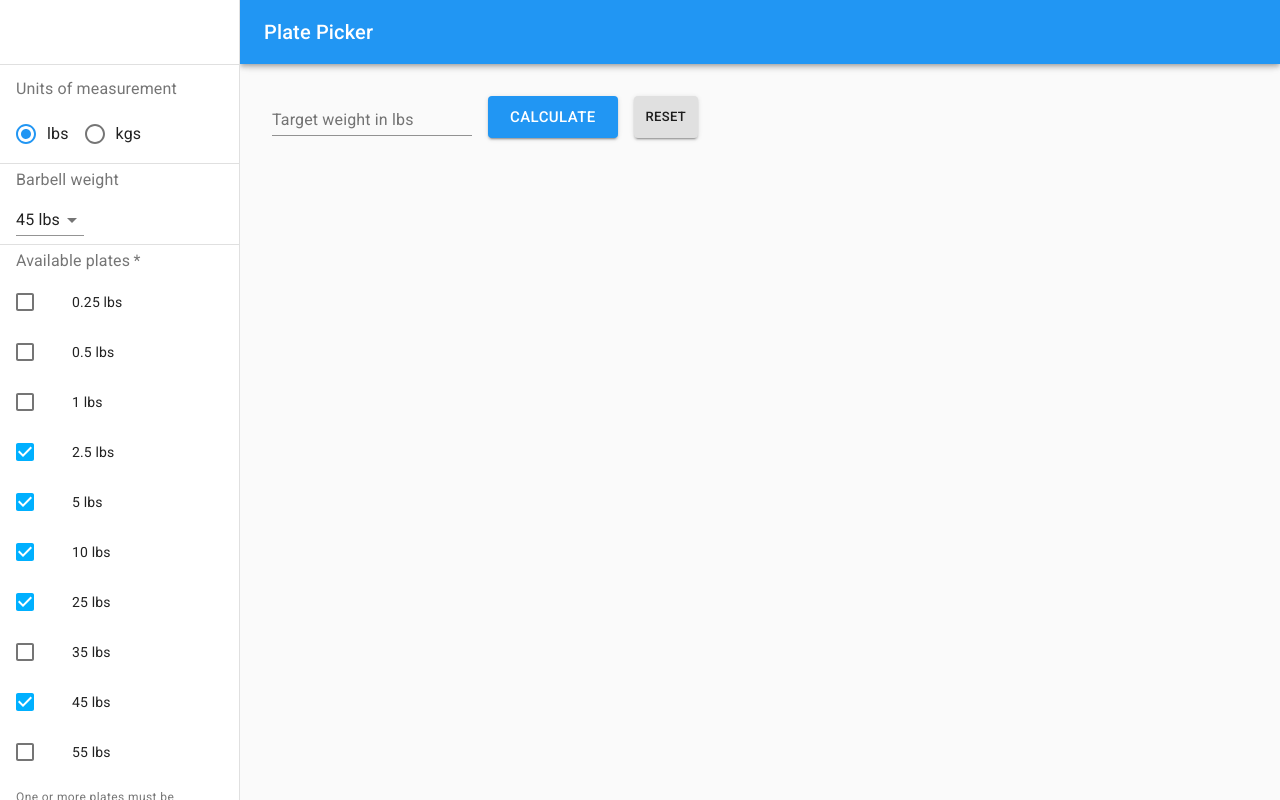
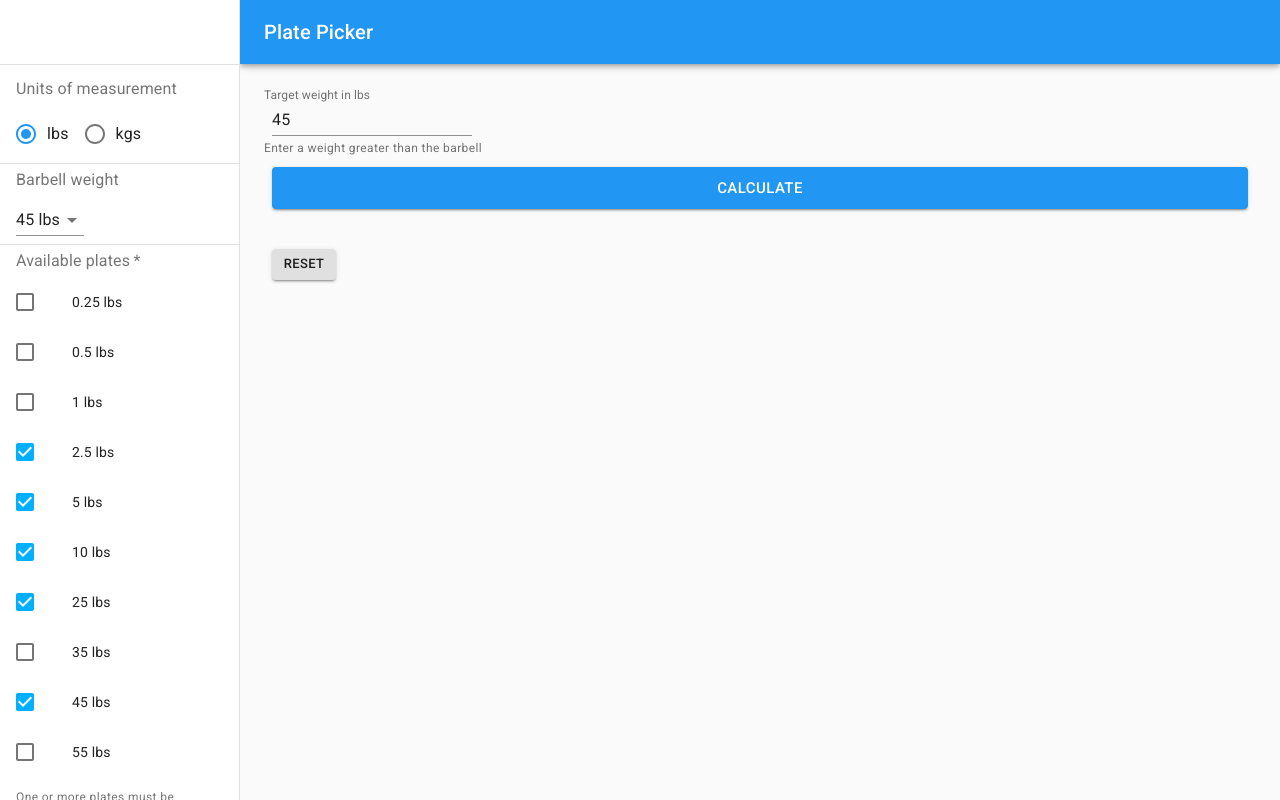
Before and after one commit to BillyBunn/plate-picker, a React (Create React App) app: page / in a window 1280 px wide. Built offline with nearby package versions, Linux system fonts and the light colour scheme.

Commit message:
adds minimum weight requirement and edge case feedback text

```diff
--- a/src/components/WeightForm.js
+++ b/src/components/WeightForm.js
@@ -1,6 +1,10 @@
 import React from 'react';
 import { makeStyles } from '@material-ui/core/styles';
+import FormControl from '@material-ui/core/FormControl';
+import FormHelperText from '@material-ui/core/FormHelperText';
 import TextField from '@material-ui/core/TextField';
+import InputLabel from '@material-ui/core/InputLabel';
+import Input from '@material-ui/core/Input';
 import Button from '@material-ui/core/Button';
 
 import { Application } from '../App';
@@ -24,30 +28,45 @@ const useStyles = makeStyles(theme => ({
 const WeightForm = () => {
   const { state, dispatch } = React.useContext(Application);
 
-  const [weight, setWeight] = React.useState(0);
+  const defaultValue = state.currentWeight
+    ? state.currentWeight.targetWeight
+    : state.currentBar[state.currentUnits];
+
+  const [weight, setWeight] = React.useState(defaultValue);
   const handleWeightChange = e => {
     setWeight(e.target.value);
   };
 
   const handleSubmit = e => {
     e.preventDefault();
+    if (error) return;
     dispatch({
       type: 'CALCULATE',
       payload: weight
     });
   };
 
+  const error = weight < state.currentBar[state.currentUnits];
   const classes = useStyles();
   return (
-    <form onSubmit={handleSubmit} className={classes.container}>
-      <TextField
+    <>
+      <form onSubmit={handleSubmit}>
+        <FormControl className={classes.container} error={error}>
+          <InputLabel htmlFor="weight-input">
+            Target weight in {state.currentUnits}
+          </InputLabel>
+          <Input
             label={`Target weight in ${state.currentUnits}`}
-        id="margin-none"
+            id="weight-input"
             className={classes.textField}
-        autoComplete={`Total weight in ${state.currentUnits}`}
+            // autoComplete={`Total weight in ${state.currentUnits}`}
+            defaultValue={defaultValue}
             type="number"
             onChange={handleWeightChange}
           />
+          <FormHelperText>
+            Enter a weight greater than the barbell
+          </FormHelperText>
           <Button
             variant="contained"
             size="large"
@@ -57,6 +76,8 @@ const WeightForm = () => {
           >
             Calculate
           </Button>
+        </FormControl>
+      </form>
       <Button
         variant="contained"
         size="small"
@@ -65,7 +86,7 @@ const WeightForm = () => {
       >
         Reset
       </Button>
-    </form>
+    </>
   );
 };
 
--- a/src/components/WeightText.js
+++ b/src/components/WeightText.js
@@ -7,9 +7,10 @@ const WeightText = () => {
   const currentWeight = state.currentWeight;
   const units = state.currentUnits.slice(0, -1);
   const { plates, bar, targetWeight, remainder } = currentWeight;
+
   return (
     <>
-      <Typography variant="h5" gutterBottom>
+      {plates.length > 0 ? <Typography variant="h5" gutterBottom>
         Put{' '}
         {plates.map(({ weight, qty }, idx, arr) => {
           const last = idx === arr.length - 1;
@@ -27,7 +28,7 @@ const WeightText = () => {
           );
         })}{' '}
         on each side of the <em>{bar}</em> {units} bar.
-      </Typography>
+      </Typography> : <Typography variant="h5" gutterBottom>Just lift the <em>{bar}</em> {units} bar.</Typography>}
       {remainder > 0 && (
         <Typography>
           You're short of {targetWeight} by {remainder} {units}. Smaller plates
```
Lines whose indentation alone changed are shown as unchanged.
